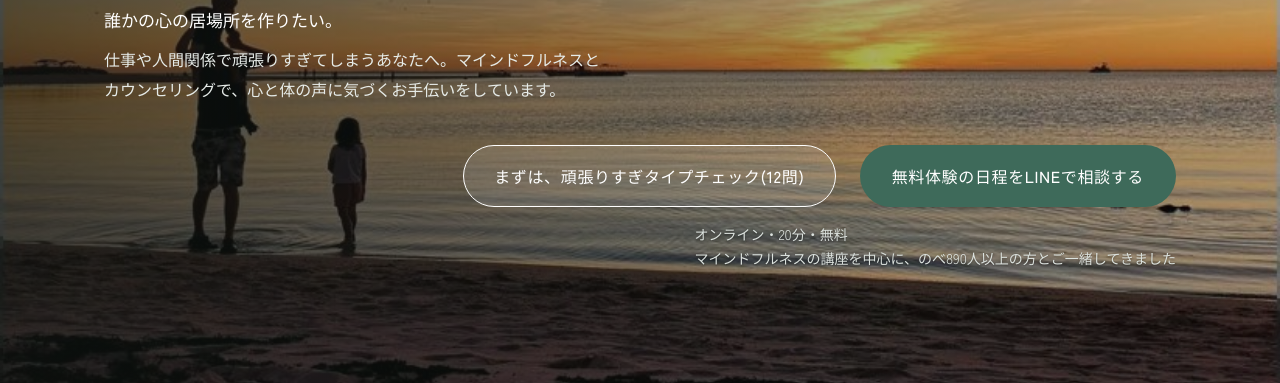
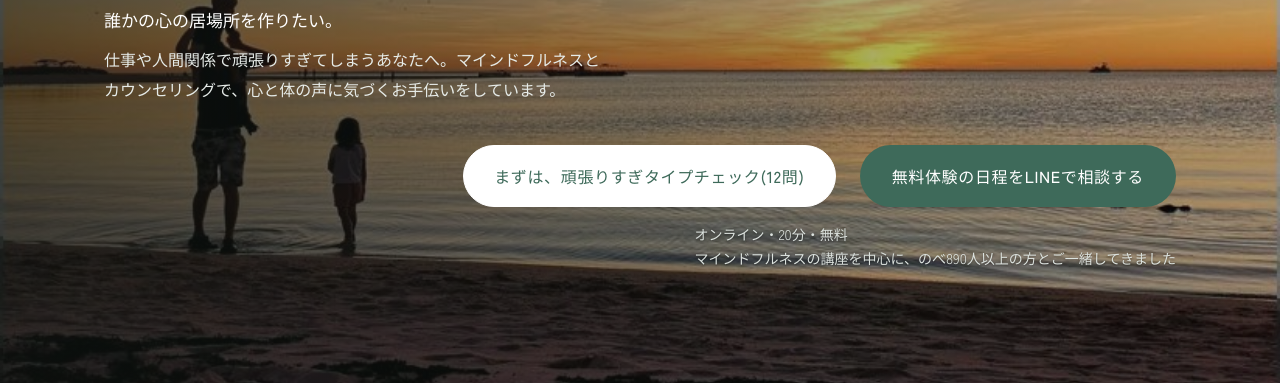
Before and after one commit to sakurajpau/kokorobeing-site, a plain HTML site: page index.html in a window 1280 px wide. Shown: the part 419-802 px from the top of the page. Drawn offline with Linux system fonts and the light colour scheme.

Commit message:
一番上のタイプチェックのボタンを白い地に
Co-Authored-By: Claude Opus 5.5 <noreply@anthropic.com>

```diff
--- a/index.html
+++ b/index.html
@@ -181,7 +181,7 @@ details.kb-more[open]>summary{margin-bottom:16px}
     <h1 style="font-family: 'Shippori Mincho', serif; font-weight: 500; font-size: clamp(30px, 5vw, 56px); line-height: 1.5; letter-spacing: 0.04em; margin: 0 0 24px; color: #FFFFFF">辛い時は、<br>辛いと言える場所を。</h1>
     <p style="max-width: 560px; margin: 0 0 40px; font-size: 16px; line-height: 1.9; color: #E6EBE8"><span style="display: block; margin-bottom: 8px; font-size: 17px; color: #FFFFFF">誰かの心の居場所を作りたい。</span>仕事や人間関係で頑張りすぎてしまうあなたへ。マインドフルネスとカウンセリングで、心と体の声に気づくお手伝いをしています。</p>
     <div class="kb-cta" style="display: flex; flex-wrap: wrap; align-items: center; gap: 16px 24px">
-      <a id="typecheck-hero" href="https://sakurajpau.github.io/kokorobeing-check/" style="display: inline-block; padding: 15px 30px; border-radius: 999px; border: 1px solid #FFFFFF; background: rgba(255,255,255,0.12); color: #FFFFFF; text-decoration: none; font-weight: 500; letter-spacing: 0.04em">まずは、<span style="display: inline-block">頑張りすぎタイプチェック</span><span style="display: inline-block">(12問)</span></a>
+      <a id="typecheck-hero" href="https://sakurajpau.github.io/kokorobeing-check/" style="display: inline-block; padding: 15px 30px; border-radius: 999px; border: 1px solid #FFFFFF; background: #FFFFFF; color: #3E6A5A; text-decoration: none; font-weight: 500; letter-spacing: 0.04em">まずは、<span style="display: inline-block">頑張りすぎタイプチェック</span><span style="display: inline-block">(12問)</span></a>
       <a class="kb-btn" href="https://lin.ee/v6xlqGl" style="display: inline-block; padding: 16px 32px; border-radius: 999px; background: #3E6A5A; color: #FFFFFF; text-decoration: none; font-weight: 500; letter-spacing: 0.04em">無料体験の日程をLINEで相談する</a>
       <span class="kb-meta" style="font-size: 14px; line-height: 1.7; color: #DCE2DE">オンライン・20分・無料<br><span style="display: inline-block">マインドフルネスの講座を中心に、</span><span style="display: inline-block">のべ890人以上の方と</span><span style="display: inline-block">ご一緒してきました</span></span>
     </div>
```
